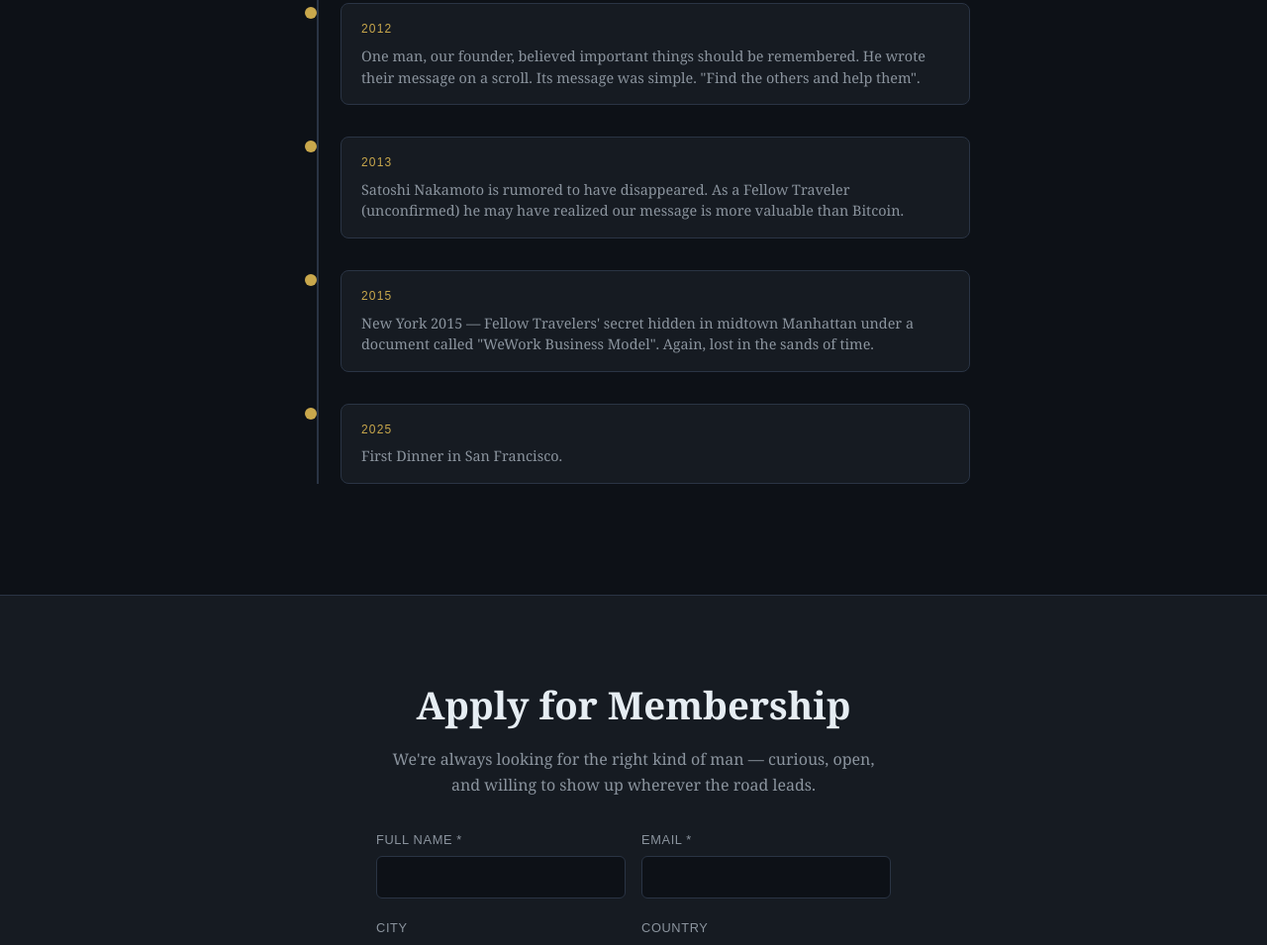
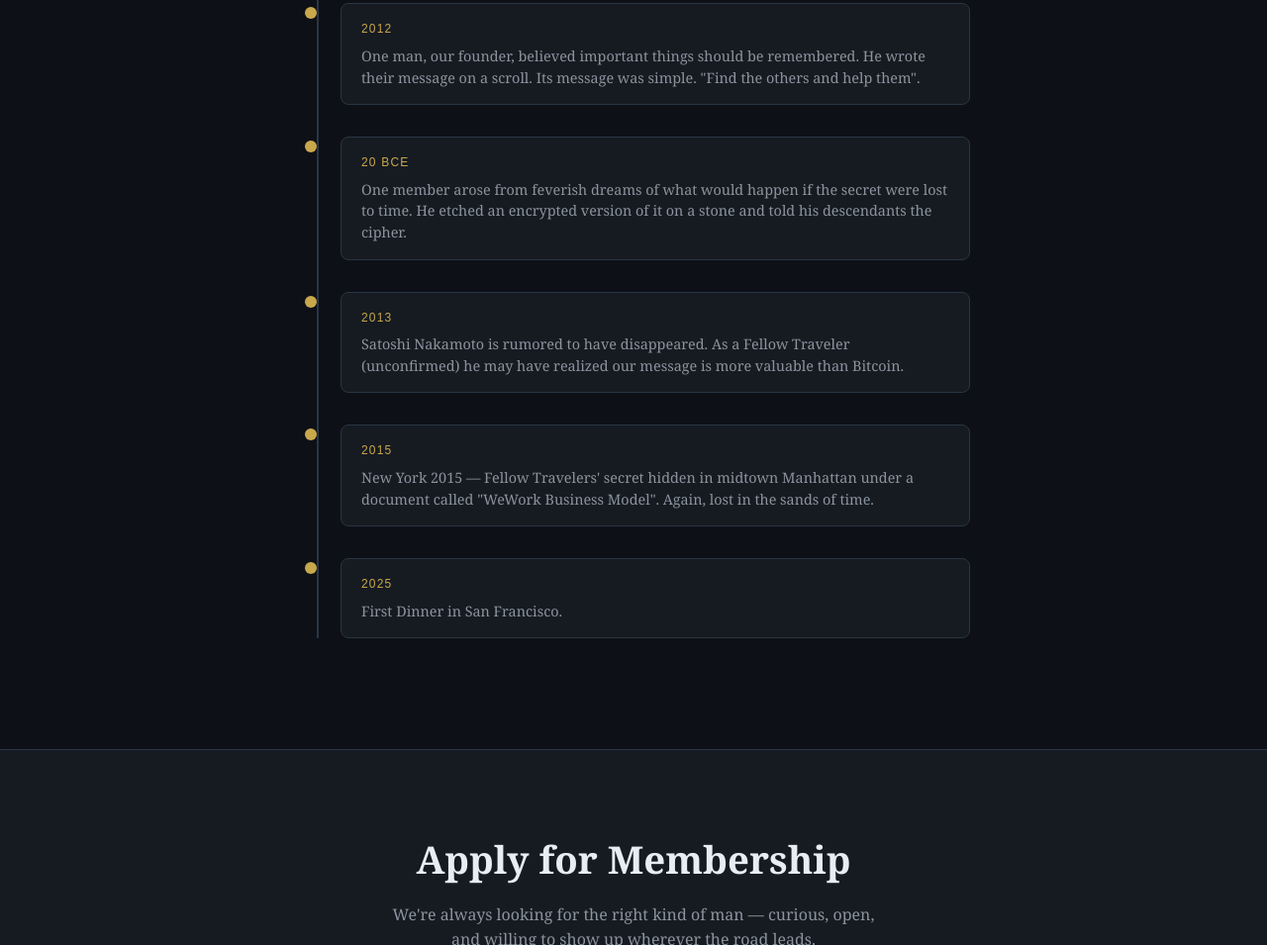
Before and after one commit to reubstock/fellow-travelers, a website: page public/about.html in a window 1280 px wide. Shown: the part 1245-2200 px from the top of the page at 99% size. Drawn offline with Linux system fonts and the light colour scheme.

Commit message:
Add 20 BCE timeline entry to About page
Co-Authored-By: Claude Sonnet 4.6 <noreply@anthropic.com>

```diff
--- a/public/about.html
+++ b/public/about.html
@@ -140,6 +140,7 @@
   const history = [
     { year: '30 BCE', text: '8 men met by candle light in a cave in Tsvat. What they discovered was so important they swore it to secrecy.' },
     { year: 2012, text: 'One man, our founder, believed important things should be remembered. He wrote their message on a scroll. Its message was simple. "Find the others and help them".' },
+    { year: '20 BCE', text: 'One member arose from feverish dreams of what would happen if the secret were lost to time. He etched an encrypted version of it on a stone and told his descendants the cipher.' },
     { year: 2013, text: 'Satoshi Nakamoto is rumored to have disappeared. As a Fellow Traveler (unconfirmed) he may have realized our message is more valuable than Bitcoin.' },
     { year: 2015, text: 'New York 2015 — Fellow Travelers\' secret hidden in midtown Manhattan under a document called "WeWork Business Model". Again, lost in the sands of time.' },
     { year: 2025, text: 'First Dinner in San Francisco.' },
```
